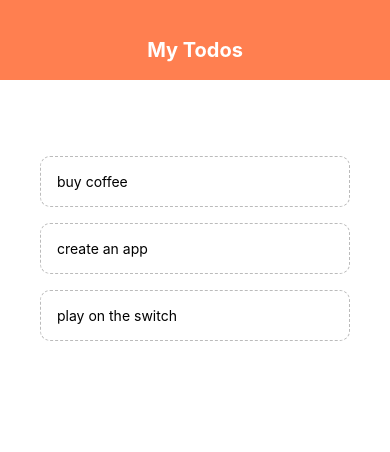
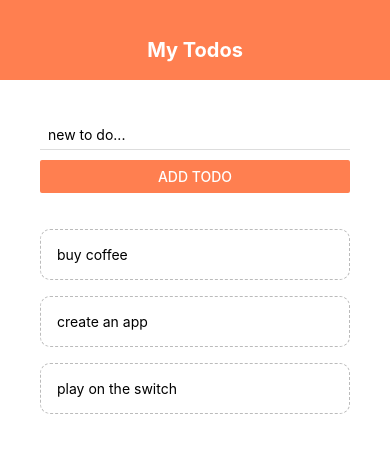
Before and after one commit to honmetha/react-native-playground, a React Native app: screen / in a window 390 px wide. Shown: the top 452 px of the page. Built offline with nearby package versions, Linux system fonts and the light colour scheme.

Commit message:
[Added] 11 - Todo App (part 3)

```diff
--- a/App.js
+++ b/App.js
@@ -2,6 +2,7 @@ import * as React from "react";
 import { StyleSheet, View, FlatList } from "react-native";
 import Header from "./components/header";
 import TodoItem from "./components/todoItem";
+import AddTodo from "./components/addTodo";
 
 export default function App() {
   const [todos, setTodos] = React.useState([
@@ -16,11 +17,17 @@ export default function App() {
     });
   };
 
+  const submitHandler = (text) => {
+    setTodos((prevTodos) => {
+      return [{ text, key: Math.random().toString() }, ...prevTodos];
+    });
+  };
+
   return (
     <View style={styles.container}>
       <Header />
       <View style={styles.content}>
-        {/* to do form */}
+        <AddTodo submitHandler={submitHandler} />
         <View style={styles.list}>
           <FlatList
             data={todos}
--- /dev/null
+++ b/components/addTodo.js
@@ -0,0 +1,41 @@
+import * as React from "react";
+import { StyleSheet, View, TextInput, Button } from "react-native";
+
+export default function AddTodo({ submitHandler }) {
+  const [text, setText] = React.useState("");
+
+  const changeHandler = (val) => {
+    setText(val);
+  };
+
+  const pressHandler = (text) => {
+    submitHandler(text);
+    setText("");
+  };
+
+  return (
+    <View>
+      <TextInput
+        style={styles.input}
+        placeholder="new to do..."
+        value={text}
+        onChangeText={changeHandler}
+      />
+      <Button
+        onPress={() => pressHandler(text)}
+        title="add todo"
+        color="coral"
+      />
+    </View>
+  );
+}
+
+const styles = StyleSheet.create({
+  input: {
+    marginBottom: 10,
+    paddingHorizontal: 8,
+    paddingVertical: 6,
+    borderBottomWidth: 1,
+    borderBottomColor: "#ddd",
+  },
+});
```
